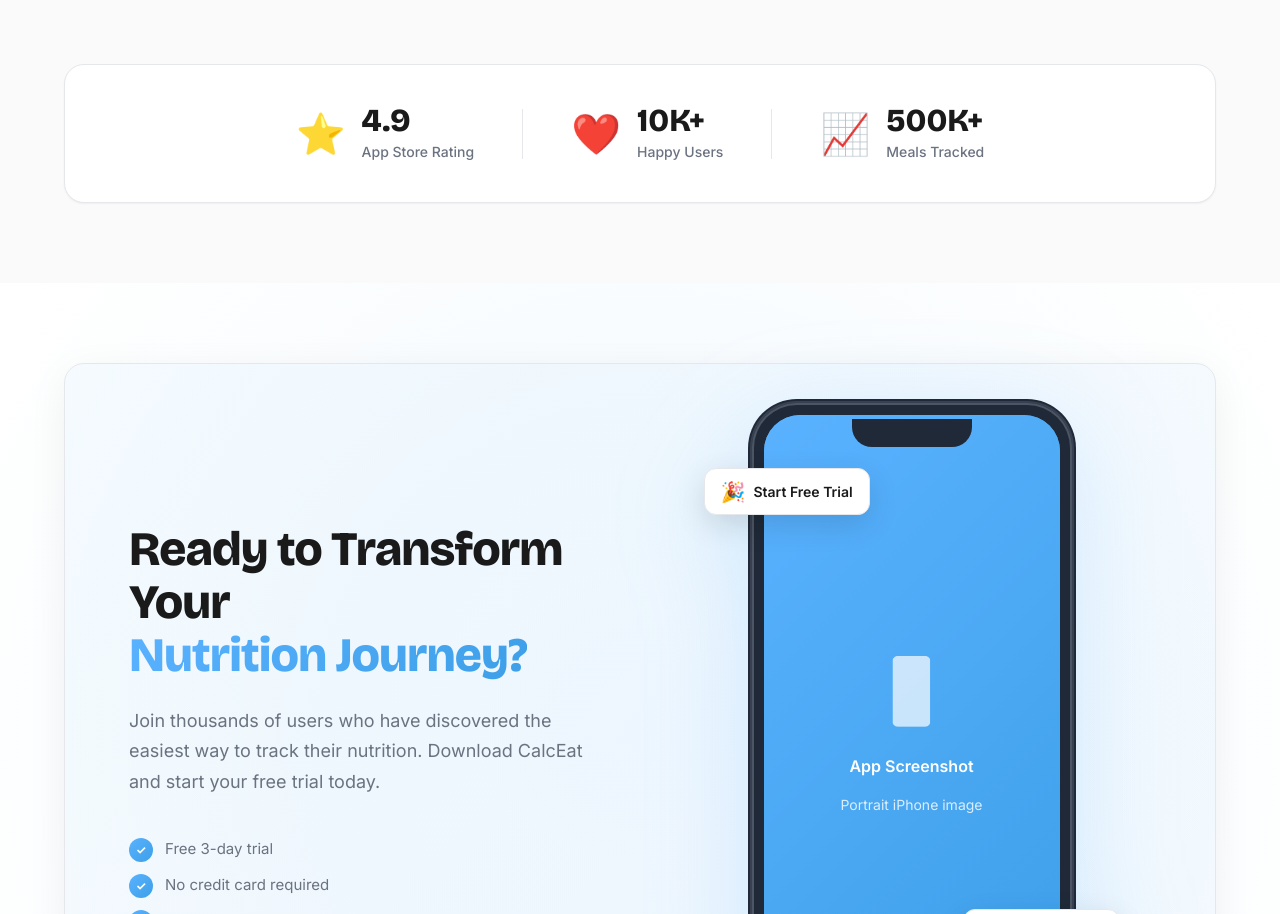
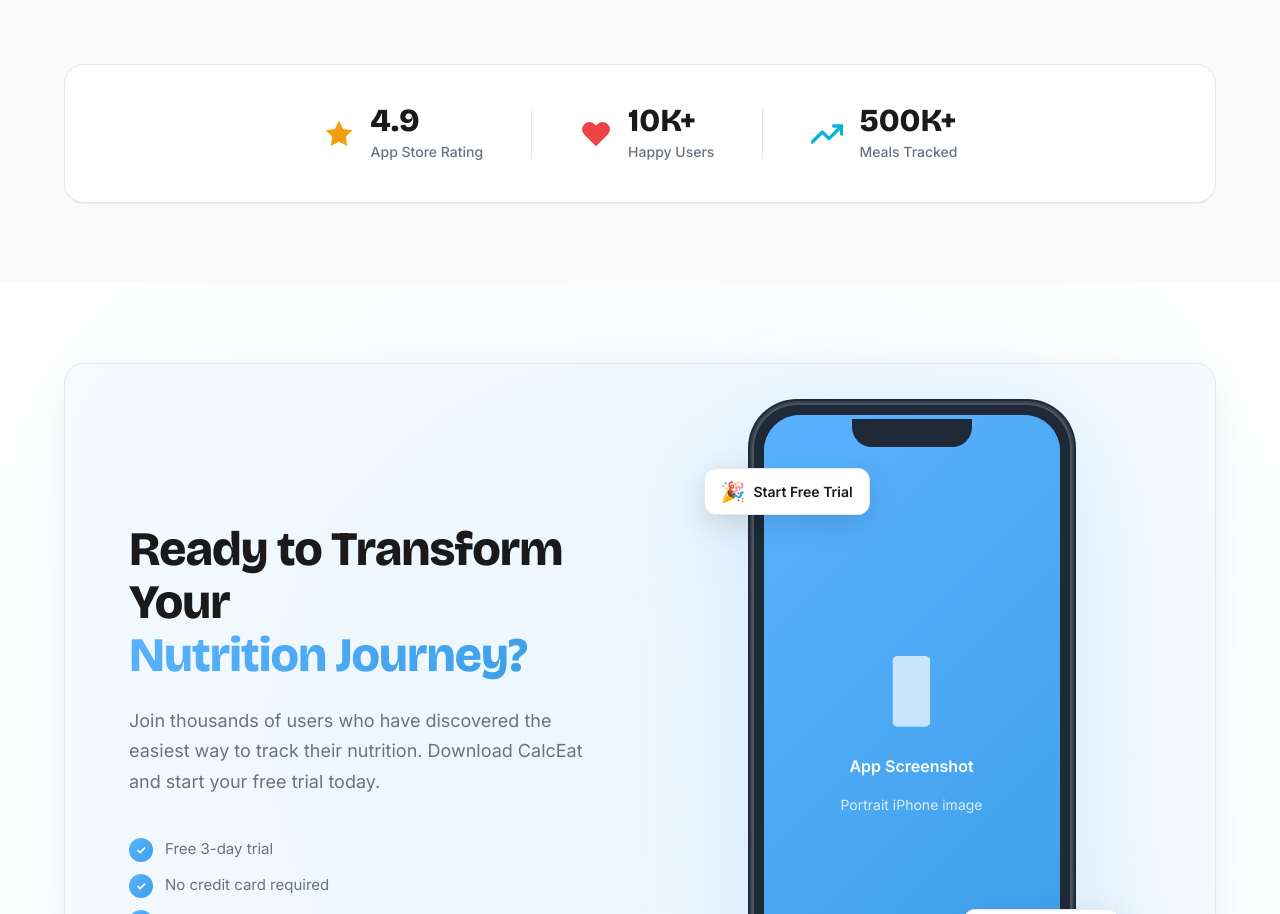
Before and after one commit to AlphabornApps/calceat-landing-page, a React (Vite) app: page / in a window 1280 px wide. Shown: the part 2798-3712 px from the top of the page. Built offline with nearby package versions, Linux system fonts and the light colour scheme.

Commit message:
Better stats bar

```diff
--- a/src/components/Testimonials.tsx
+++ b/src/components/Testimonials.tsx
@@ -114,7 +114,11 @@
         {/* Bottom Stats */}
         <div className="testimonials-stats animate-fade-in-up animate-delay-900">
           <div className="stat-item">
-            <div className="stat-icon">⭐</div>
+            <div className="stat-icon stat-icon-star">
+              <svg width="32" height="32" viewBox="0 0 24 24" fill="currentColor" strokeWidth="0">
+                <polygon points="12 2 15.09 8.26 22 9.27 17 14.14 18.18 21.02 12 17.77 5.82 21.02 7 14.14 2 9.27 8.91 8.26 12 2" />
+              </svg>
+            </div>
             <div className="stat-content">
               <div className="stat-number">4.9</div>
               <div className="stat-label">App Store Rating</div>
@@ -122,7 +126,11 @@
           </div>
           <div className="stat-divider"></div>
           <div className="stat-item">
-            <div className="stat-icon">❤️</div>
+            <div className="stat-icon stat-icon-heart">
+              <svg width="32" height="32" viewBox="0 0 24 24" fill="currentColor" strokeWidth="0">
+                <path d="M20.84 4.61a5.5 5.5 0 0 0-7.78 0L12 5.67l-1.06-1.06a5.5 5.5 0 0 0-7.78 7.78l1.06 1.06L12 21.23l7.78-7.78 1.06-1.06a5.5 5.5 0 0 0 0-7.78z" />
+              </svg>
+            </div>
             <div className="stat-content">
               <div className="stat-number">10K+</div>
               <div className="stat-label">Happy Users</div>
@@ -130,7 +138,12 @@
           </div>
           <div className="stat-divider"></div>
           <div className="stat-item">
-            <div className="stat-icon">📈</div>
+            <div className="stat-icon stat-icon-chart">
+              <svg width="32" height="32" viewBox="0 0 24 24" fill="none" stroke="currentColor" strokeWidth="2.5" strokeLinecap="round" strokeLinejoin="round">
+                <polyline points="23 6 13.5 15.5 8.5 10.5 1 18" />
+                <polyline points="17 6 23 6 23 12" />
+              </svg>
+            </div>
             <div className="stat-content">
               <div className="stat-number">500K+</div>
               <div className="stat-label">Meals Tracked</div>
--- a/src/styles/Testimonials.css
+++ b/src/styles/Testimonials.css
@@ -196,6 +196,21 @@
 .stat-icon {
   font-size: 2.5rem;
   line-height: 1;
+  display: flex;
+  align-items: center;
+  justify-content: center;
+}
+
+.stat-icon-star {
+  color: #f59e0b;
+}
+
+.stat-icon-heart {
+  color: #ef4444;
+}
+
+.stat-icon-chart {
+  color: #06b6d4;
 }
 
 .stat-content {
```
Also changed, not shown: src/components/CTA.tsx (line endings or trailing spaces), src/components/Integrations.tsx (line endings or trailing spaces), src/components/TrustBar.tsx (line endings or trailing spaces), src/styles/CTA.css (line endings or trailing spaces), src/styles/Integrations.css (line endings or trailing spaces), src/styles/TrustBar.css (line endings or trailing spaces).
